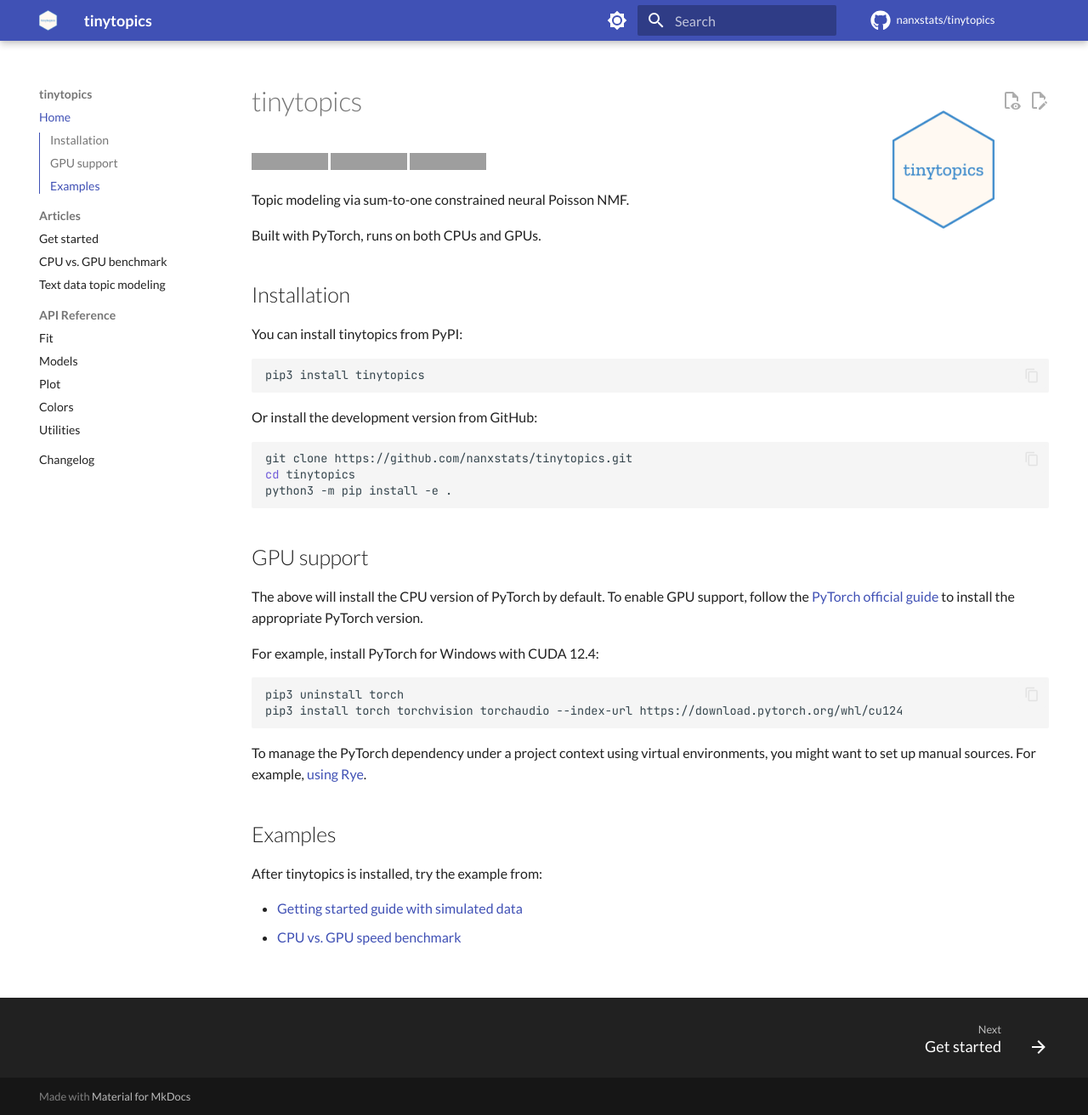
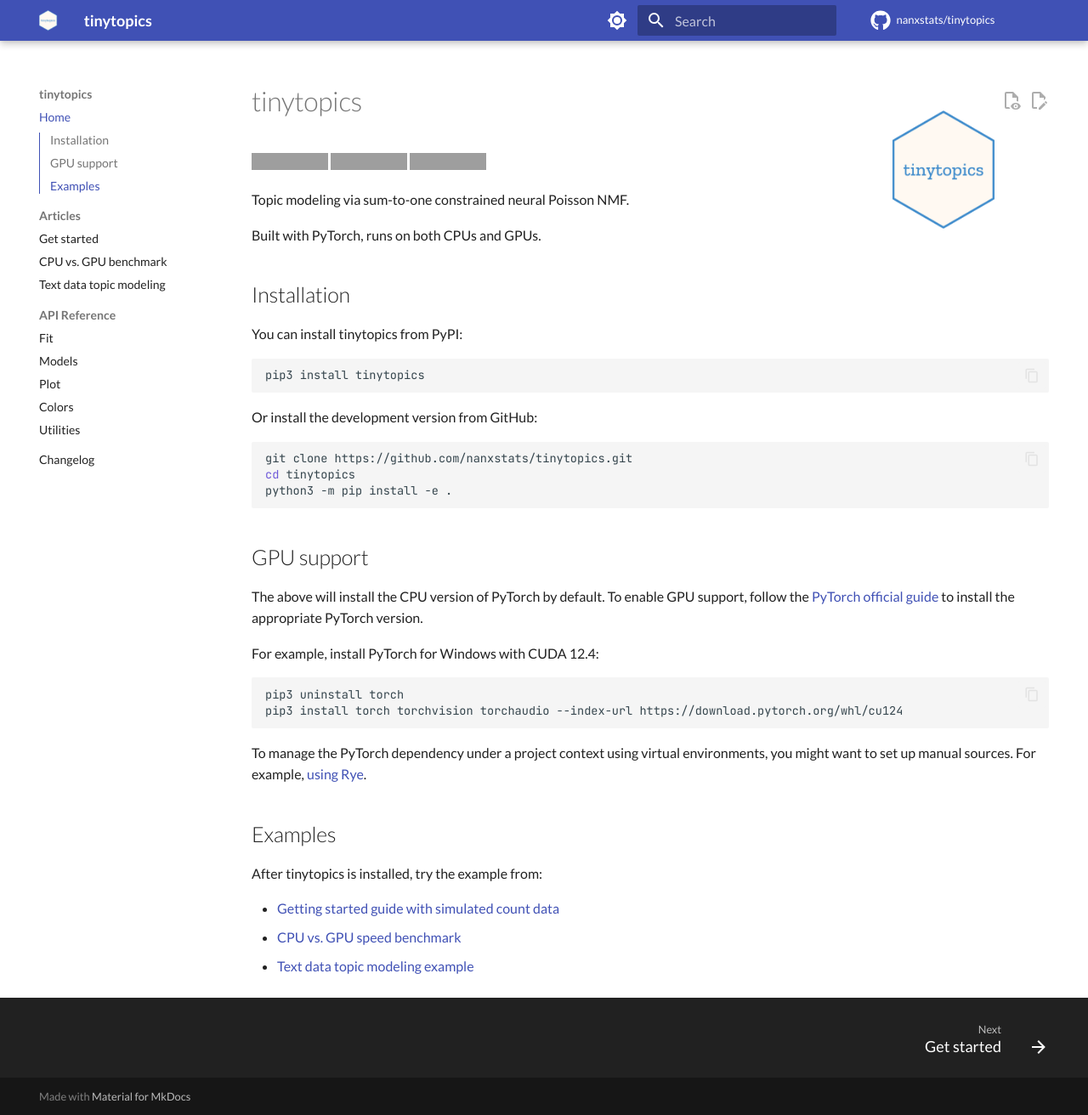
Before and after one commit to nanxstats/tinytopics, an MkDocs documentation site: the page built from docs/index.md, in a window 1280 px wide and 1312 px high. Shown: the whole window at 85% size. Built offline with MkDocs 1.6.1 and Material for MkDocs 9.7.7, drawn with Linux system fonts in a browser that asks for light colours; comment, search, counter and statistics services are not loaded; grey boxes are pictures that could not be loaded.

Commit message:
Link new article in readme

```diff
--- a/docs/index.md
+++ b/docs/index.md
@@ -45,5 +45,6 @@ environments, you might want to set up manual sources. For example,
 
 After tinytopics is installed, try the example from:
 
-- [Getting started guide with simulated data](https://nanx.me/tinytopics/articles/get-started/)
+- [Getting started guide with simulated count data](https://nanx.me/tinytopics/articles/get-started/)
 - [CPU vs. GPU speed benchmark](https://nanx.me/tinytopics/articles/benchmark/)
+- [Text data topic modeling example](https://nanx.me/tinytopics/articles/text/)
```
Also changed, not shown: README.md (+2 -1 lines).
